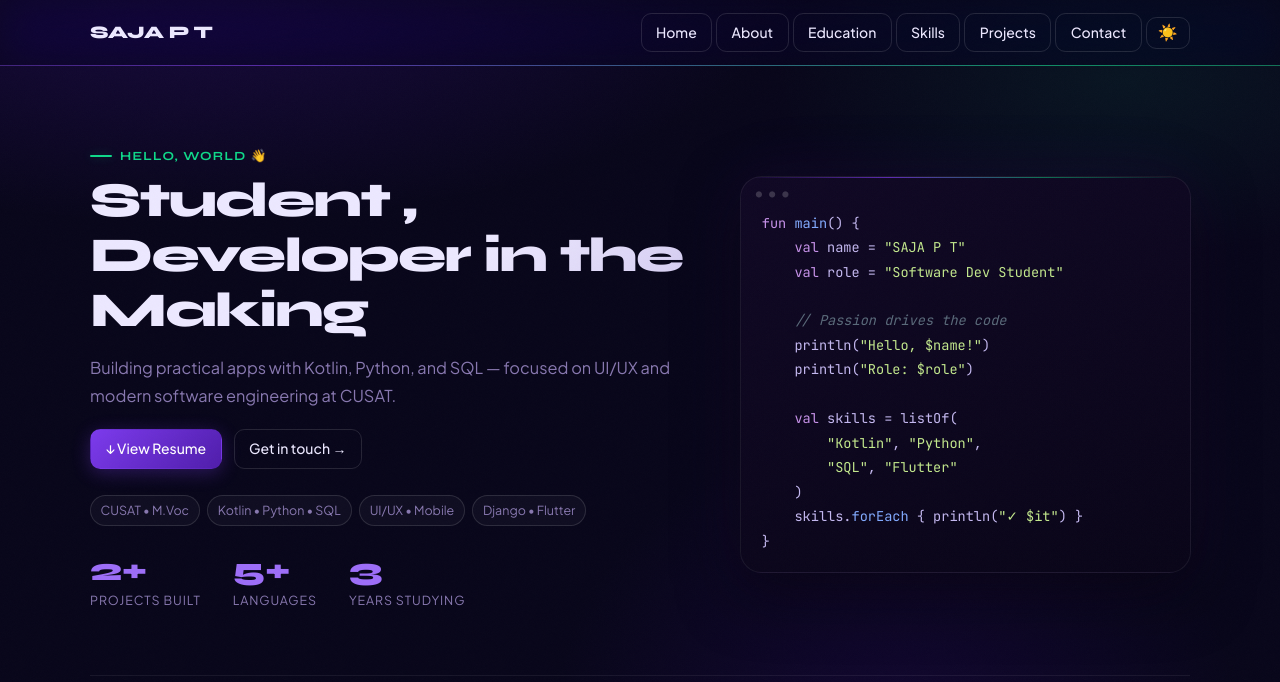
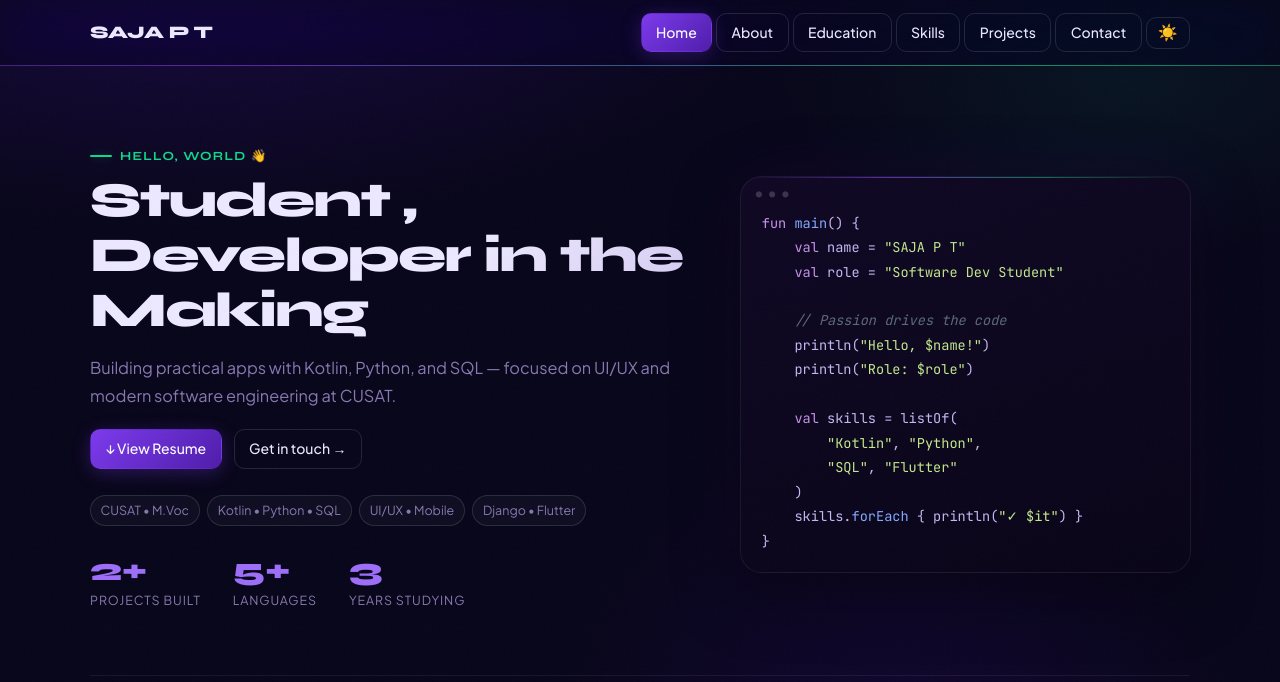
Before and after one commit to Saja-abbas/saja.github.io, a plain HTML site: page index.html in a window 1280 px wide. Shown: the top 682 px of the page. Drawn offline with Linux system fonts and the light colour scheme.

Commit message:
"home changed as index"

```diff
--- a/index.html
+++ b/index.html
@@ -14,9 +14,9 @@
 
   <header class="site-header">
     <div class="nav container">
-      <a class="logo" href="home.html">SAJA P T</a>
+      <a class="logo" href="index.html">SAJA P T</a>
       <div class="nav-right">
-        <a class="btn" href="home.html">Home</a>
+        <a class="btn" href="index.html">Home</a>
         <a class="btn" href="about.html">About</a>
         <a class="btn" href="education.html">Education</a>
         <a class="btn" href="skills.html">Skills</a>
--- a/javascript/script.js
+++ b/javascript/script.js
@@ -28,10 +28,10 @@ function updateToggleLabel(theme) {
 }
 
 /* ─── Active nav link ─── */
-const currentPath = location.pathname.split("/").pop() || "home.html";
+const currentPath = location.pathname.split("/").pop() || "index.html";
 document.querySelectorAll(".nav-right a.btn").forEach(link => {
   const href = link.getAttribute("href");
-  if (href === currentPath || (currentPath === "" && href === "home.html")) {
+  if (href === currentPath || (currentPath === "" && href === "index.html")) {
     link.classList.add("active");
   }
 });
```
Also changed, not shown: about.html (+2 -2 lines), contact.html (+2 -2 lines), education.html (+2 -2 lines), projects.html (+2 -2 lines), skills.html (+2 -2 lines).
